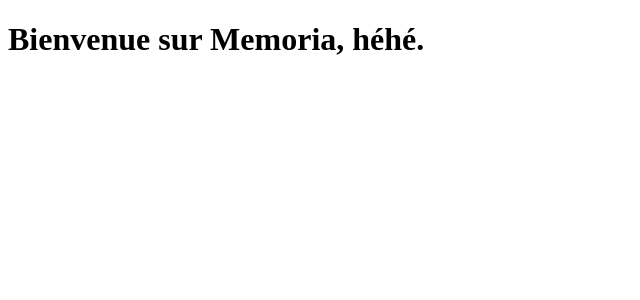
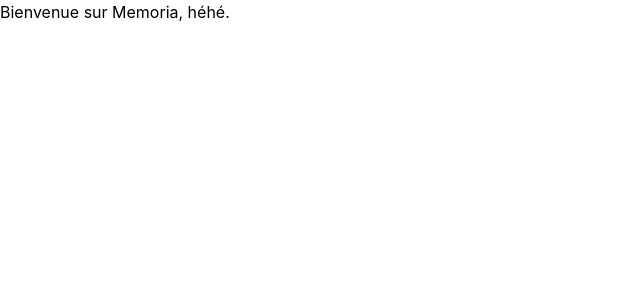
Before and after one commit to noahboos/memoria, a SvelteKit app: page / in a window 1280 px wide. Shown: the top 300 px of the page, without its empty margins (0-640 px from the left). Built offline with nearby package versions, Linux system fonts and the light colour scheme.

Commit message:
Dependency - Added `tailwindcss`.

```diff
--- /dev/null
+++ b/src/lib/styles/style.css
@@ -0,0 +1 @@
+@import "tailwindcss";
--- a/src/routes/+layout.svelte
+++ b/src/routes/+layout.svelte
@@ -1,4 +1,5 @@
 <script lang="ts">
+    import "$lib/styles/style.css"
     import type {Snippet} from "svelte";
 
     let { children }: { children: Snippet } = $props();
--- a/vite.config.js
+++ b/vite.config.js
@@ -2,11 +2,12 @@ import { defineConfig } from "vite";
 import { sveltekit } from "@sveltejs/kit/vite";
 // @ts-expect-error type error without @types/node package
 import process from "node:process";
+import tailwindcss from "@tailwindcss/vite";
 const host = process.env.TAURI_DEV_HOST;
 
 // https://vite.dev/config/
 export default defineConfig(() => ({
-  plugins: [sveltekit()],
+  plugins: [tailwindcss(), sveltekit()],
 
   // Vite options tailored for Tauri development and only applied in `tauri dev` or `tauri build`
   //
```
Also changed, not shown: package.json (+5 -3 lines), 1 other file (tests, documents, lock files or other folders).
